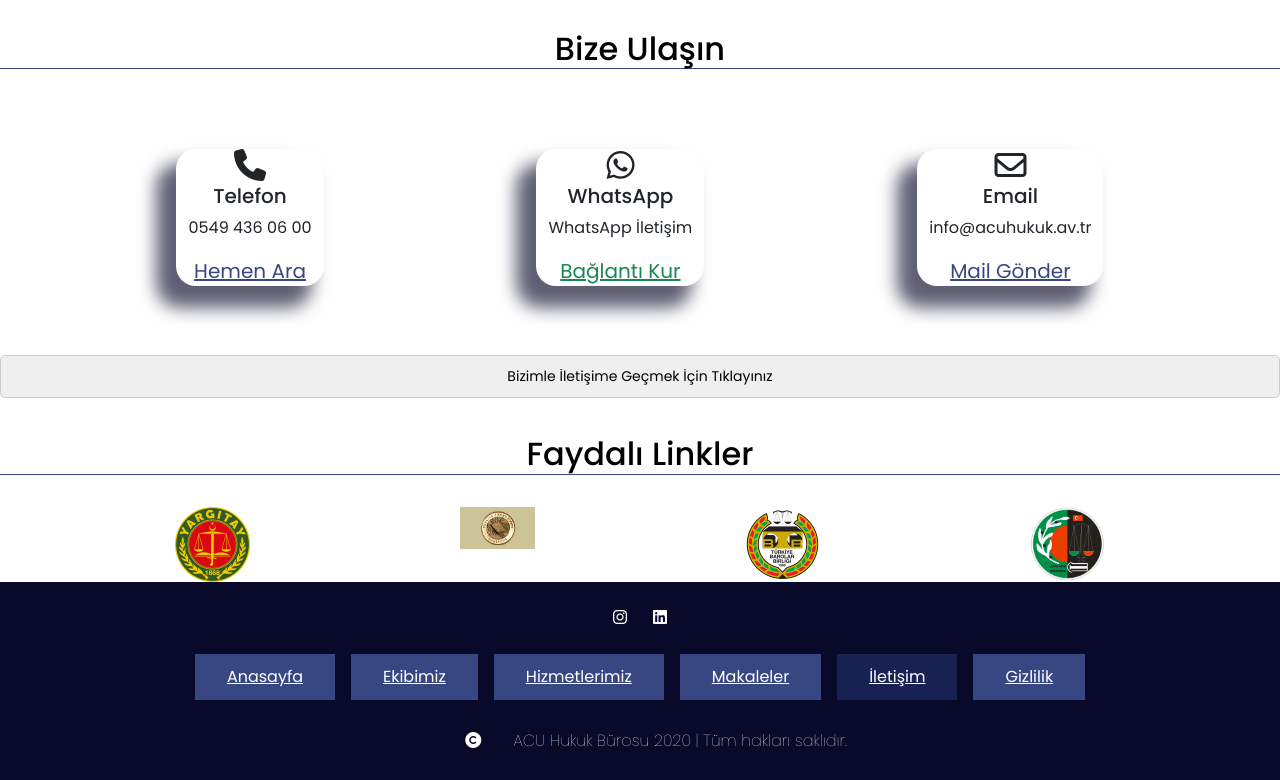
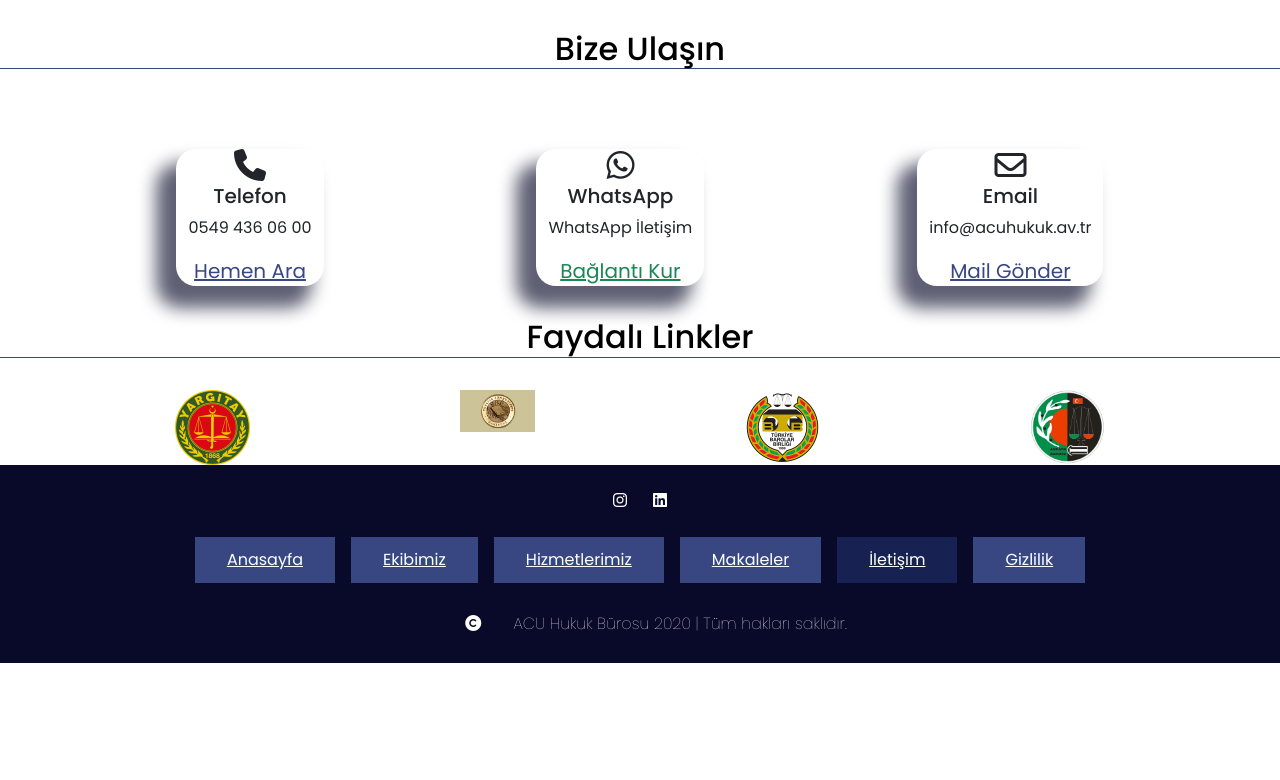
Before and after one commit to Ahmetacu/acuhukuk.github.io, a plain HTML site: page iletişim/index.html in a window 1280 px wide. Shown: the part 827-1607 px from the top of the page. After the commit the page ends 1490 px from the top, so only its background shows below. Drawn offline with nearby package versions, Linux system fonts and the light colour scheme.

Commit message:
İletişim bölümündeki "Bizimle İletişime Geçmek İçin Tıklayınız" butonu kaldırıldı. HTML dosyasında faydalı linkler bölümü güncellendi.

```diff
--- a/iletişim/index.html
+++ b/iletişim/index.html
@@ -152,12 +152,7 @@
             </div>
         </div>
     </div>
-      <!-- contact-us section start -->
-       <div class="iletisimbutton"> <button onclick="window.open('https://docs.google.com/forms/d/e/1FAIpQLScIbV3xFFIMmghjI4COCWEA9rpK9mq7VLPLEEt5g-GGFtJfqQ/viewform?usp=sf_link', '_blank')">
-        Bizimle İletişime Geçmek İçin Tıklayınız
-      </button></div>
 
-      <!-- contact-us section end -->
       <!-- faydalı linkler -->
       <h2 class="heading">Faydalı Linkler</h2>
       <div class="container   text-center ">
```
